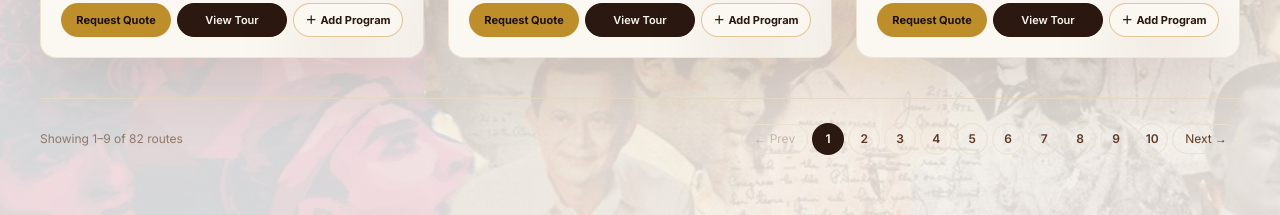
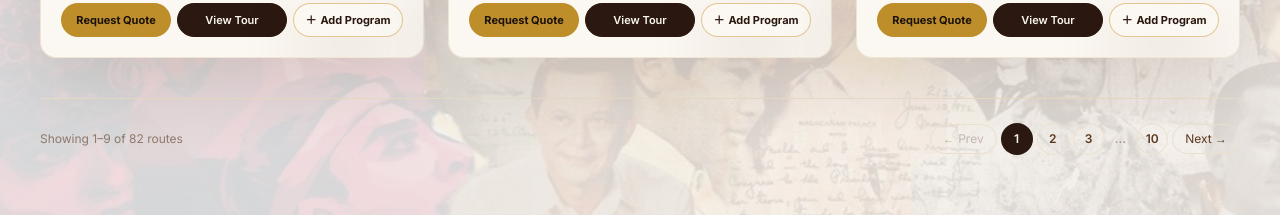
Before and after one commit to MarkusJuan25/Heritage-Philippines-V2, a React (Vite) app in the folder client/: page /tour in a window 1280 px wide. Shown: the part 2560-2775 px from the top of the page. Built offline with nearby package versions, Linux system fonts and the light colour scheme; no server answers; a web font is replaced by a local one.

Commit message:
fix: compact tour pagination controls

```diff
--- a/client/src/pages/TourPage.jsx
+++ b/client/src/pages/TourPage.jsx
@@ -7,6 +7,30 @@ import { useJourney } from "../context/JourneyContext";
 // --- Static data ---
 
 const PAGE_SIZE = 9;
+
+const getPaginationItems = (currentPage, totalPages) => {
+  if (totalPages <= 5) {
+    return Array.from({ length: totalPages }, (_, index) => index + 1);
+  }
+
+  if (currentPage <= 3) {
+    return [1, 2, 3, "ellipsis", totalPages];
+  }
+
+  if (currentPage >= totalPages - 2) {
+    return [1, "ellipsis", totalPages - 2, totalPages - 1, totalPages];
+  }
+
+  return [
+    1,
+    "ellipsis-start",
+    currentPage - 1,
+    currentPage,
+    currentPage + 1,
+    "ellipsis-end",
+    totalPages,
+  ];
+};
 
 const heroRoutes = [
   {
@@ -106,32 +130,36 @@ export default function TourPage() {
   });
 
   const totalPages = Math.max(1, Math.ceil(filteredTours.length / PAGE_SIZE));
+  const paginationItems = getPaginationItems(currentPage, totalPages);
   const startIndex = (currentPage - 1) * PAGE_SIZE;
   const visibleTours = filteredTours.slice(startIndex, startIndex + PAGE_SIZE);
   const showingFrom = filteredTours.length === 0 ? 0 : startIndex + 1;
   const showingTo = Math.min(startIndex + PAGE_SIZE, filteredTours.length);
 
+  const scrollToTourCollection = () => {
+    window.setTimeout(() => {
+      const target = tourCollectionRef.current;
+      if (!target) return;
+
+      const navbarOffset = 96;
+      const targetTop =
+        target.getBoundingClientRect().top + window.scrollY - navbarOffset;
+
+      window.scrollTo({
+        top: Math.max(targetTop, 0),
+        behavior: "smooth",
+      });
+    }, 0);
+  };
+
   const goToPage = (nextPage) => {
-    let shouldScroll = false;
-
-    setCurrentPage((prev) => {
     const resolvedPage =
-        typeof nextPage === "function" ? nextPage(prev) : nextPage;
+      typeof nextPage === "function" ? nextPage(currentPage) : nextPage;
 
     const safePage = Math.min(Math.max(resolvedPage, 1), totalPages);
-      shouldScroll = safePage !== prev;
 
-      return safePage;
-    });
-
-    if (!shouldScroll) return;
-
-    window.requestAnimationFrame(() => {
-      tourCollectionRef.current?.scrollIntoView({
-        behavior: "smooth",
-        block: "start",
-      });
-    });
+    setCurrentPage(safePage);
+    scrollToTourCollection();
   };
 
   return (
@@ -439,20 +467,30 @@ export default function TourPage() {
                     >
                       ← Prev
                     </button>
-                    {Array.from({ length: totalPages }, (_, i) => i + 1).map((p) => (
+                    {paginationItems.map((item) =>
+                      typeof item === "string" ? (
+                        <span
+                          key={`pagination-${item}`}
+                          className="px-1.5 text-xs font-semibold text-coffee-700/45"
+                          aria-hidden="true"
+                        >
+                          ...
+                        </span>
+                      ) : (
                         <button
-                        key={p}
+                          key={item}
                           type="button"
-                        onClick={() => goToPage(p)}
+                          onClick={() => goToPage(item)}
                           className={`h-8 w-8 rounded-full text-xs font-semibold transition ${
-                          p === currentPage
+                            item === currentPage
                               ? "bg-coffee-900 text-cream-50"
                               : "border border-cream-200 text-coffee-700 hover:border-gold-400/50 hover:bg-cream-50"
                           }`}
                         >
-                        {p}
+                          {item}
                         </button>
-                    ))}
+                      )
+                    )}
                     <button
                       type="button"
                       disabled={currentPage === totalPages}
```
Lines whose indentation alone changed are shown as unchanged.
